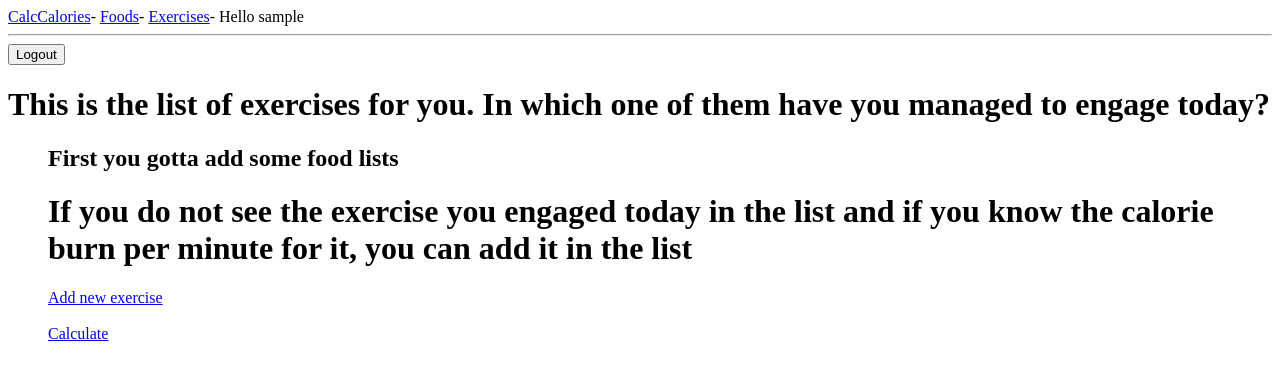
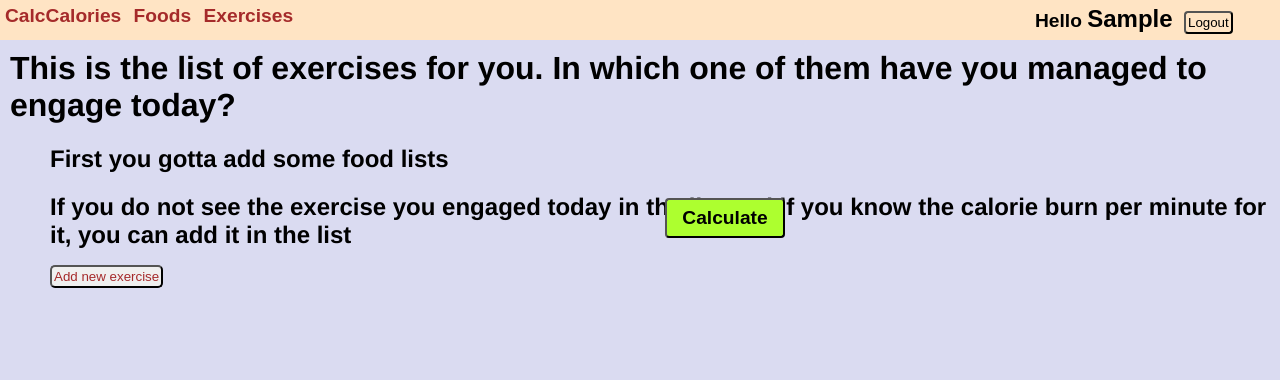
Before and after one commit to Kumneger49/CALCCALORY, a Django app: page /exercises in a window 1280 px wide. Shown: the top 380 px of the page. Run offline with Django 5.2, Linux system fonts and the light colour scheme; the visitor is signed in with stand-in values (Sample User, id 1); data that the repository does not hold is empty.

Commit message:
add some custom css properties

```diff
--- a/calccalories/templates/calccalories/base.html
+++ b/calccalories/templates/calccalories/base.html
@@ -5,25 +5,198 @@
     <meta name="viewport" content="width=device-width, initial-scale=1.0">
     <title>Document</title>
     <style>
+         body{
+            background-color: cornsilk;
+            background-color: #dadbf1;
+            list-style-position: inside;
+            margin: 0;
+            font-family: Helvetica;
+        }
 
-        span{ font-size: 30px}
+        .landing_page_text{
+            position: absolute;
+            left: 400px;
+            top: 200px;
+        }
+
+        .welcome{
+            font-size: 3.2rem;
+            margin-bottom: 10px;
+        }
+
+        .app_description{
+            margin-bottom: 40px;
+        }
+
+        .content{
+            padding: 0 0 0 10px;
+        }
+
+         nav{
+            background-color: bisque;
+            padding: 5px;
+            height: 30px;
+            font: 550 1.2rem arial, sans-sarif;
+            position: fixed;
+            width: 100%;
+            top: 0;
+         }
+
+        .main{
+            margin-left: 400px;
+        }
+
+        .item{
+            padding: 1px 6px 1px 3px;;
+        }
+
+         .left_align{
+            width: 300px;
+            float: left;
+         }
+
+        .logout{
+            display: inline;
+            margin-left: 3px;
+            background-color: bisque;
+            border-radius: 4px;
+            cursor: pointer;
+         }
+
+        .name{
+            font-size: 2.2rem;
+            text-transform: capitalize;
+        }
+
+         .name1{
+            text-transform: capitalize;
+         }
+
+         .right_align{
+            width: 250px;
+            float: right;
+         }
+
+         .nav_left_item{
+            margin-right: 7px;
+         }
+
+         a{
+            text-decoration: none;
+            color: brown;
+         }
+
+        .header{
+            margin-top: 50px;
+        }
+
+        button:hover{
+            background-color: goldenrod;
+         }
+
+         span{
+            font-size: 1.5rem;
+         }
+
+        button{
+            display: block;
+            margin-bottom: 10px;
+            border-width: 0.125rem;
+            border-radius: 5px;
+            padding: 2px;
+         }
+
+         .delete,
+         .edit{
+            display: inline;
+         }
+
+        .yes:hover,
+        .cancel:hover{
+            background-color: burlywood;
+        }
+
+         .add_question{
+            margin-top: 0;
+            font-size: 1.5rem;
+         }
+
+        .binding{
+            position: relative;
+        }
+
+         .calculate{
+            font: 550 1.2rem arial, sans-sarif;
+            background-color: greenyellow;
+            width: 120px;
+            height: 40px;
+            border-radius: 4px;
+            position: absolute;
+            top: 37%;
+            left: 50%;
+         }
+
+         .calculate:hover{
+            cursor: pointer;
+         }
+
+         .sign_up{
+            margin-left: 20px;
+         }
+
+         .index_login{
+            font: 550 1.2rem arial, sans-sarif;
+            background-color: bisque;
+            width: 120px;
+            height: 40px;
+            border-radius: 8px;
+            padding: 15px;
+            margin-right: 30px;
+            margin-top: 95px;
+         }{% comment %} this is for the login button in the index.html{% endcomment %}
+
+         .index_login:hover{
+            background-color: greenyellow;
+         }
+
+         .index_signup{
+            font: 550 1.2rem arial, sans-sarif;
+            background-color: bisque;
+            width: 120px;
+            height: 40px;
+            border-radius: 8px;
+            padding: 15px;
+            margin-top: 15px;
+         }{% comment %} this is for the login button in the index.html{% endcomment %}
+
+         .index_signup:hover{
+            background-color: greenyellow;
+         }
+
     </style>
 </head>
 <body>
-    <a href="{% url 'calccalories:index'%}">CalcCalories</a>-
-    <a href="{% url 'calccalories:foods'%}">Foods</a>-
-    <a href="{% url 'calccalories:exercises'%}">Exercises</a>-
+    <nav>
+    <div class="left_align">
+    <a class="nav_left_item" href="{% url 'calccalories:index'%}">CalcCalories</a>
+    <a class="nav_left_item" href="{% url 'calccalories:foods'%}">Foods</a>
+    <a class="nav_left_item" href="{% url 'calccalories:exercises'%}">Exercises</a>
+    </div>
+    <div class="right_align">
     {%if user.is_authenticated%}
-    Hello {{request.user}}
-    <hr>
-    <form action="{% url 'users:logout'%}" method="post">
+    Hello <span class="name1">{{request.user}}</span>
+    <form class="logout" action="{% url 'users:logout'%}" method="post">
         {%csrf_token%}
-        <button name="submit">Logout</button>
+        <button class="logout" name="submit">Logout</button>
     </form>
     {%else%}
-        <a href="{% url 'users:login'%}">Log in</a>-
-        <a href="{% url 'users:register'%}">Register</a>
+        <a href="{% url 'users:login'%}">Log in</a>
+        <a class="sign_up" href="{% url 'users:register'%}">Sign up</a>
     {%endif%}
+</div>
+</nav>
+<div class="content">
     {%block content%}{%endblock%}
+</div>
 </body>
 </html>
--- a/calccalories/templates/calccalories/edit_exercise.html
+++ b/calccalories/templates/calccalories/edit_exercise.html
@@ -8,7 +8,7 @@
 <body>
     {%extends "CalcCalories/base.html" %}
     {%block content%}
-    <form action="{% url 'calccalories:edit_exercise' exercise.id%}" method="post">
+    <form class="header" action="{% url 'calccalories:edit_exercise' exercise.id%}" method="post">
         {%csrf_token%}
         {{form.as_p}}
         <button name="submit">Done</button>
--- a/calccalories/templates/calccalories/edit_food.html
+++ b/calccalories/templates/calccalories/edit_food.html
@@ -8,7 +8,7 @@
 <body>
     {%extends "CalcCalories/base.html" %}
     {%block content%}
-    <form action="{% url 'calccalories:edit_food' food.id%}" method="post">
+    <form class="header" action="{% url 'calccalories:edit_food' food.id%}" method="post">
         {%csrf_token%}
         {{form.as_p}}
         <button name="submit">Done</button>
--- a/calccalories/templates/calccalories/exercise.html
+++ b/calccalories/templates/calccalories/exercise.html
@@ -8,7 +8,7 @@
 <body>
     {%extends "CalcCalories/base.html" %}
     {%block content%}
-    <h1>For how many minutes have you been {{exercise}}?</h1>
+    <h1 class="header">For how many minutes have you been {{exercise}}?</h1>
     <form action="{% url 'calccalories:exercise' exercise.id %}" method="post">
         {%csrf_token%}
         {{form.as_p}}
--- a/calccalories/templates/calccalories/exercises.html
+++ b/calccalories/templates/calccalories/exercises.html
@@ -8,24 +8,31 @@
 <body>
     {%extends "calccalories/base.html"%}
     {%block content%}
-    <h1>This is the list of exercises for you. In which one of them have you managed to engage today?</h1>
-    <ul>
+    <h1 class="header">This is the list of exercises for you. In which one of them have you managed to engage today?</h1>
+    <ul class="list">
+        <div class="binding">
         {%for exercise in exercises%}
-            <li><a href="{% url 'calccalories:exercise' exercise.id%}"><span>{{exercise}}-    {{exercise.calory}}calories/minute</span></a></li>
-            <a href="{% url 'calccalories:edit_exercise' exercise.id %}">Edit exercise</a><br>
-            <a href="{% url 'calccalories:check_delete_exercise' exercise.id %}">Delete exercise from the list</a>
+        <div class="main">
+            <button><li class="item"><a href="{% url 'calccalories:exercise' exercise.id%}"><span>{{exercise}}-    {{exercise.calory}}calories/minute</span></a></li></button>
+            <button class="edit"><a href="{% url 'calccalories:edit_exercise' exercise.id %}">Edit exercise</a></button>
+            <button class="delete"><a href="{% url 'calccalories:check_delete_exercise' exercise.id %}">Delete {{exercise}} from the list</a></button>
+        </div>
             {%if exercise.delete_exercise%}
             <h3>Are you sure you want to delete {{exercise.name}} from your exercise list?</a>
-            <a href="{% url 'calccalories:delete_exercise' exercise.id%}">Yes</a>
-            <a href="{% url 'calccalories:do_not_delete_exercise' exercise.id%}">Cancel</a>
+            <a class="yes" href="{% url 'calccalories:delete_exercise' exercise.id%}">Yes</a>
+            <a class="cancel" href="{% url 'calccalories:do_not_delete_exercise' exercise.id%}">Cancel</a>
             {%endif%}
             <br><br><br>
             {%empty%}
                 <h2>First you gotta add some food lists</h2>
         {%endfor%}
-        <h1>If you do not see the exercise you engaged today in the list and if you know the calorie burn per minute for it, you can add it in the list</h1>
-        <a href="{% url 'calccalories:new_exercise'%}">Add new exercise</a><br><br>
-         <a href="{% url 'calccalories:report'  %}">Calculate</a>
+        <h1 class="add_question">If you do not see the exercise you engaged today in the list and if you know the calorie burn per minute for it, you can add it in the list</h1>
+        <button><a href="{% url 'calccalories:new_exercise'%}">Add new exercise</a></button>
+        <form action="{% url 'calccalories:report'  %}" method="post">
+            {% csrf_token %}
+            <button class="calculate" type="submit">Calculate</button>
+        </form>
+    </div>
     </ul>
     {%endblock%}
 </body>
--- a/calccalories/templates/calccalories/food.html
+++ b/calccalories/templates/calccalories/food.html
@@ -8,7 +8,7 @@
 <body>
     {%extends "CalcCalories/base.html" %}
     {%block content%}
-    <h1>How many {{exercise}}?</h1>
+    <h1 class="header">How many {{exercise}}?</h1>
     <form action="{% url 'calccalories:food' food.id %}" method="post">
         {%csrf_token%}
         {{form.as_p}}
--- a/calccalories/templates/calccalories/report.html
+++ b/calccalories/templates/calccalories/report.html
@@ -8,7 +8,7 @@
 <body>
     {%extends "CalcCalories/base.html" %}
     {%block content%}
-    <h1>Congrats, You have burned {{sum}} calories today!</h1>
+    <h1 class="header">Congrats, You have burned {{sum}} calories today!</h1>
     {%endblock%}
 </body>
 </html>
--- a/users/templates/registration/logged_out.html
+++ b/users/templates/registration/logged_out.html
@@ -8,7 +8,7 @@
 <body>
     {%extends 'calccalories/base.html'%}
     {%block content%}
-        <h2>You have been succesfully logged out, thank you for your visit!</h2>
+        <h2 class="header">You have been succesfully logged out, thank you for your visit!</h2>
     {%endblock%}
 </body>
 </html>
--- a/users/templates/registration/login.html
+++ b/users/templates/registration/login.html
@@ -11,7 +11,7 @@
     {%if form.errors%}
     <h2>Your name and password could not match with anyone in the database</h2>
     {%endif%}
-    <form action="{% url 'users:login' %}" method="post">
+    <form class="header" action="{% url 'users:login' %}" method="post">
         {%csrf_token%}
         {{form.as_p}}
         <button name="submit">Log in</button>
--- a/users/templates/registration/register.html
+++ b/users/templates/registration/register.html
@@ -11,7 +11,7 @@
     {% if form.errors %}
     <p>Your username and password did not match. please try again</p>
 {% endif %}
-    <form action="{% url 'users:register' %}" method="post">
+    <form class="header" action="{% url 'users:register' %}" method="post">
         {%csrf_token%}
         {{form.as_p}}
         <button name="submit">Register</button>
```
Also changed, not shown: calccalories/templates/calccalories/foods.html (+15 -8 lines), calccalories/templates/calccalories/index.html (+7 -3 lines).
